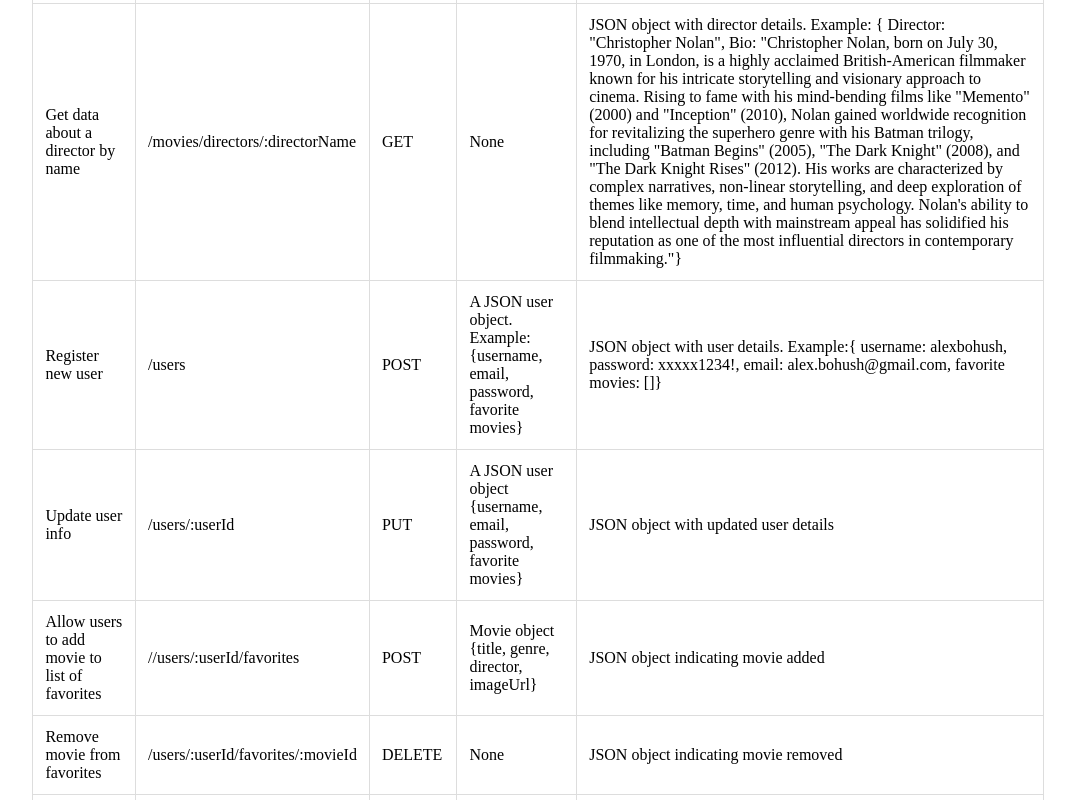
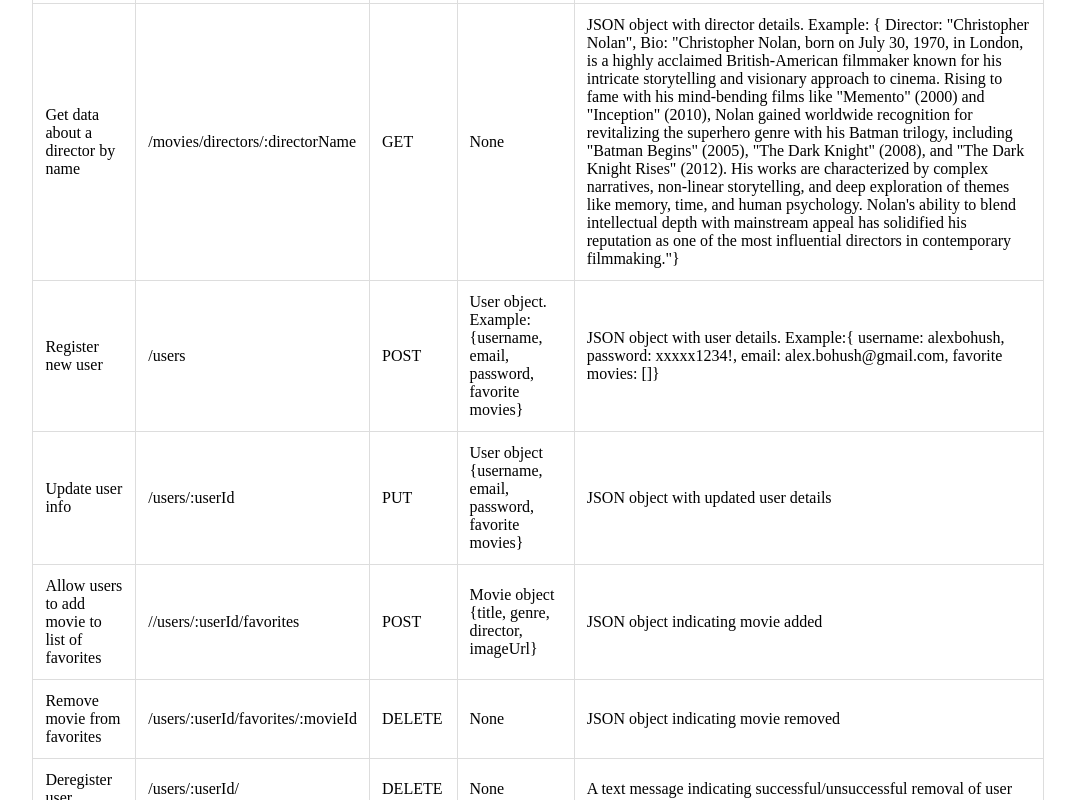
Before and after one commit to afhallahan/movie_api, a website: page public/documentation.html in a window 1280 px wide. Shown: the part 505-1305 px from the top of the page, without its empty margins (102-1177 px from the left). Drawn offline with Linux system fonts and the light colour scheme.

Commit message:
Update request body column

```diff
--- a/public/documentation.html
+++ b/public/documentation.html
@@ -86,7 +86,7 @@
         <td>Register new user</td>
         <td>/users</td>
         <td>POST</td>
-        <td>A JSON user object. Example: {username, email, password, favorite movies}</td>
+        <td>User object. Example: {username, email, password, favorite movies}</td>
         <td>JSON object with user details. Example:{ username: alexbohush, password: xxxxx1234!, email: alex.bohush@gmail.com, favorite movies: []}  </td>
       </tr>
 
@@ -94,7 +94,7 @@
         <td>Update user info</td>
         <td>/users/:userId</td>
         <td>PUT</td>
-        <td>A JSON user object {username, email, password, favorite movies}</td>
+        <td>User object {username, email, password, favorite movies}</td>
         <td>JSON object with updated user details</td>
       </tr>
 
```
